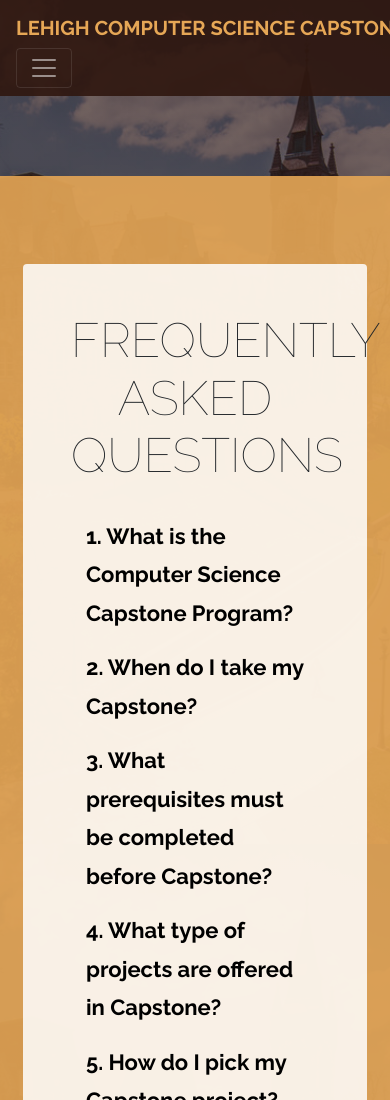
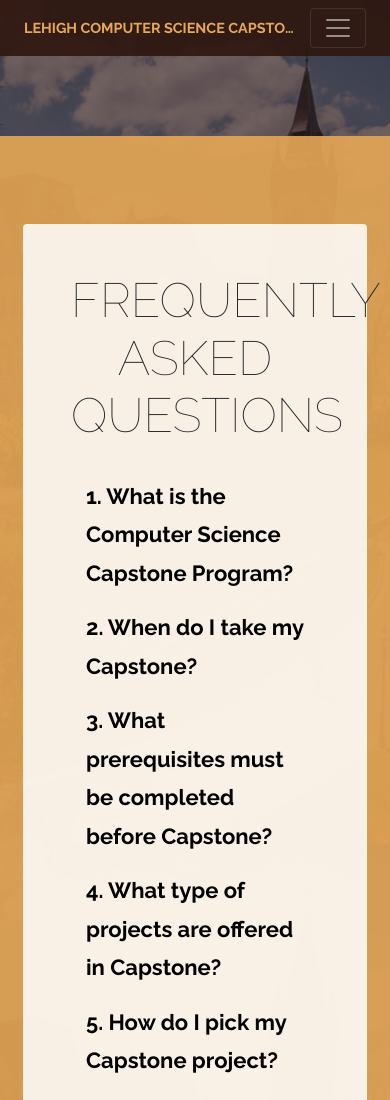
Before and after one commit to lehighcsbcapstone/Capstone-Splash-Page, a website: page student.html in a window 390 px wide. Shown: the top 1100 px of the page. Drawn offline with nearby package versions, Linux system fonts and the light colour scheme.

Commit message:
fixed menu for all pages

```diff
--- a/student.html
+++ b/student.html
@@ -23,6 +23,14 @@
   <link href="css/business-casual.min.css" rel="stylesheet">
   <style>
     /* The actual timeline (the vertical ruler) */
+      @media (max-width: 576px) {
+        .mobile-brand {
+          font-size: 0.9rem;
+          white-space: nowrap;
+          overflow: hidden;
+          text-overflow: ellipsis;
+        }
+      }
     .timeline {
       position: relative;
       max-width: 1200px;
@@ -136,12 +144,14 @@
   <!-- Navigation -->
   <nav class="navbar navbar-expand-lg navbar-dark py-lg-4" id="mainNav">
     <div class="container">
-      <a class="navbar-brand text-uppercase text-expanded font-weight-bold d-lg-none" href="#">Lehigh Computer Science
-        Capstone</a>
-      <button class="navbar-toggler" type="button" data-toggle="collapse" data-target="#navbarResponsive"
-        aria-controls="navbarResponsive" aria-expanded="false" aria-label="Toggle navigation">
-        <span class="navbar-toggler-icon"></span>
-      </button>
+      <div class="d-flex align-items-center justify-content-between w-100 px-2">
+        <a class="navbar-brand text-uppercase font-weight-bold d-lg-none mobile-brand" href="#">
+          Lehigh Computer Science Capstone
+        </a>
+        <button class="navbar-toggler" type="button" data-toggle="collapse" data-target="#navbarResponsive" aria-controls="navbarResponsive" aria-expanded="false" aria-label="Toggle navigation">
+          <span class="navbar-toggler-icon"></span>
+        </button>
+      </div>
       <div class="collapse navbar-collapse" id="navbarResponsive">
         <ul class="navbar-nav mx-auto">
           <li class="nav-item px-lg-4">
```
Also changed, not shown: past_projects.html (+18 -4 lines), sponsor.html (+16 -4 lines), 1 other file.
